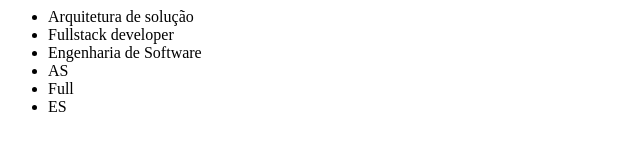
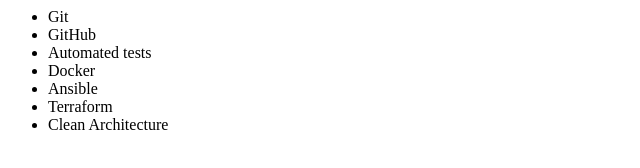
Before and after one commit to EdnaLima2022/portal, a plain HTML site: page index.html in a window 1280 px wide. Shown: the whole page, without its empty margins (0-640 px from the left). Drawn offline with Linux system fonts and the light colour scheme.

Commit message:
commit no branch

```diff
--- a/index.html
+++ b/index.html
@@ -1,13 +1,14 @@
 <html>
-  <title>Disciplinas da pós</title>
+  <title>Assuntos Laboratórios</title>
   <body>
     <ul>
-      <li>Arquitetura de solução</li>
-      <li>Fullstack developer</li>
-      <li>Engenharia de Software</li>
-      <li>AS</li>
-      <li>Full</li>
-      <li>ES</li>
+      <li>Git</li>
+      <li>GitHub</li>
+      <li>Automated tests</li>
+      <li>Docker</li>
+      <li>Ansible</li>
+      <li>Terraform</li>
+      <li>Clean Architecture</li>
     <ul>
   </body>
 </html>
```
